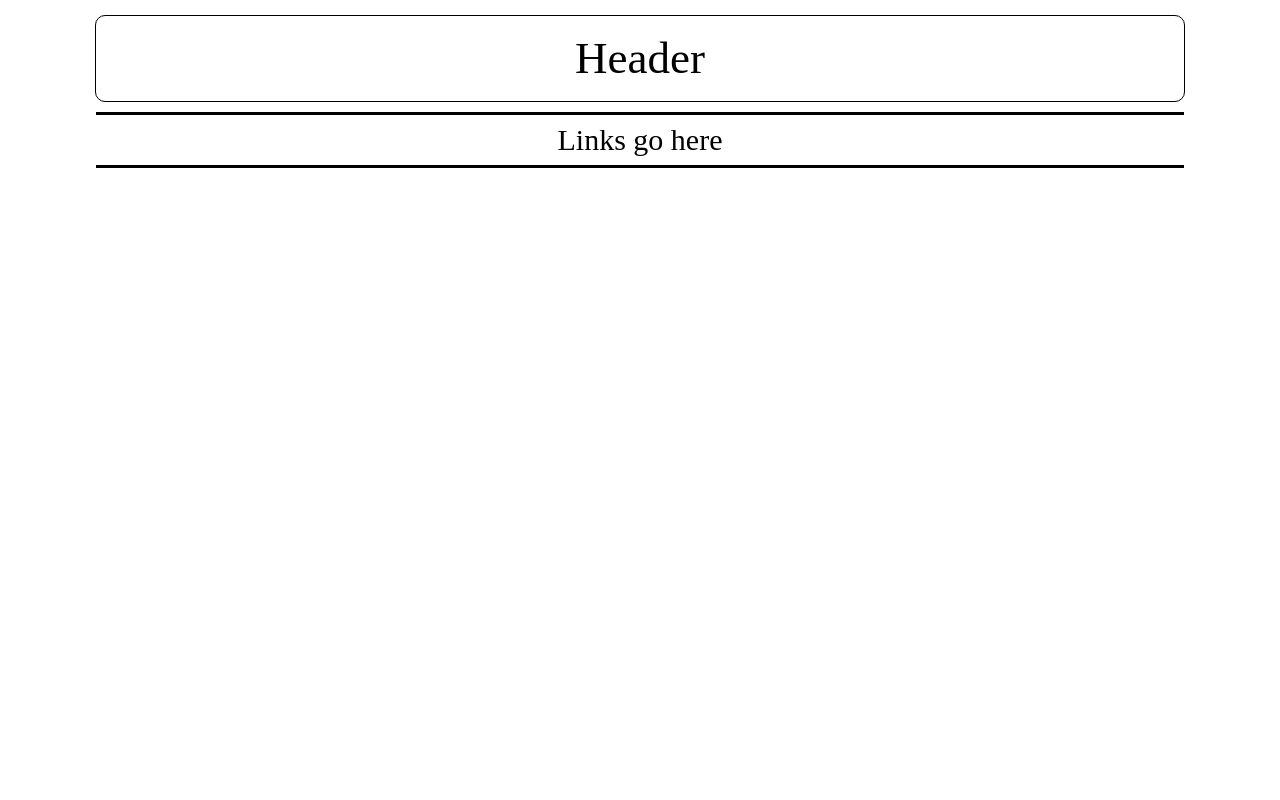
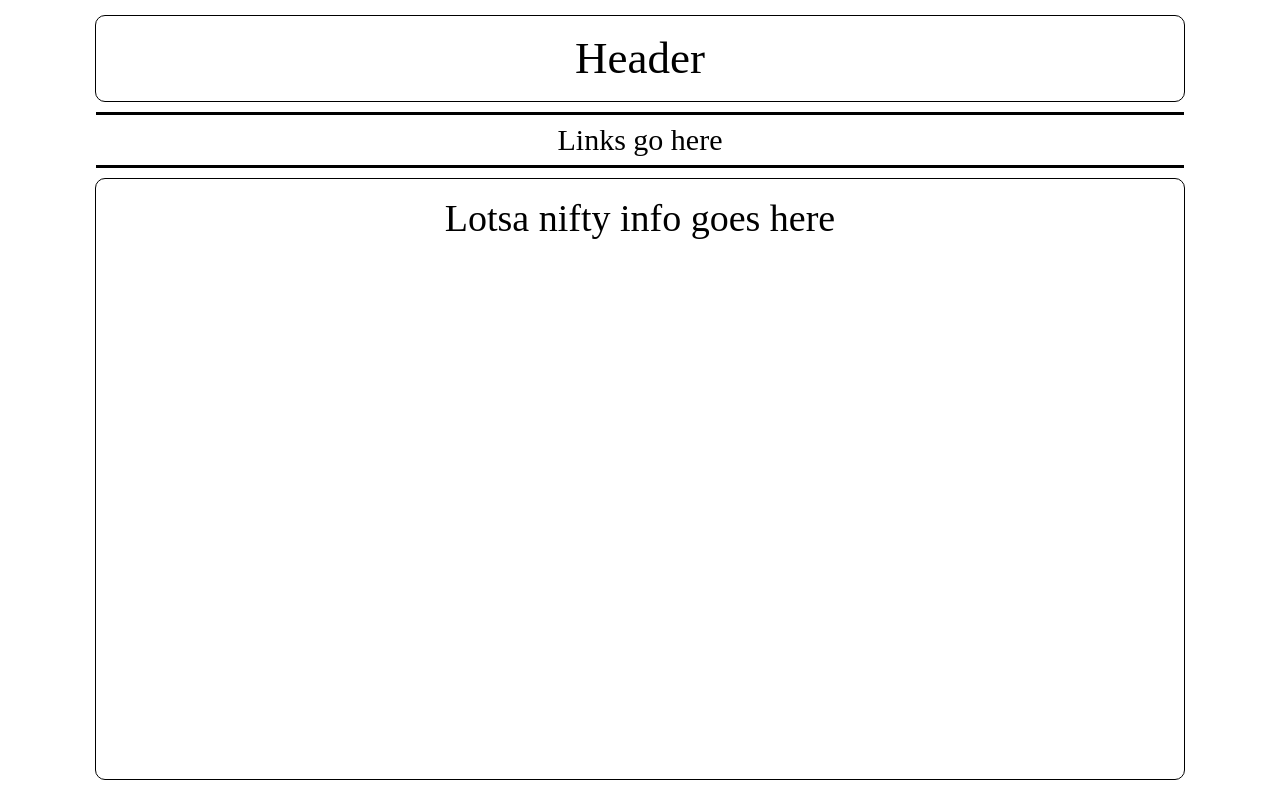
Before and after one commit to kenneth-brook/portfolio-2021, a React (Create React App) app: page / in a window 1280 px wide. Built offline with nearby package versions, Linux system fonts and the light colour scheme.

Commit message:
home page component started

```diff
--- a/src/App.js
+++ b/src/App.js
@@ -2,12 +2,14 @@ import "./sass/index.scss";
 
 import Header from "./components/Header";
 import Nav from "./components/Nav";
+import Home from "./components/Home";
 
 function App() {
 	return (
 		<div className='App'>
 			<Header />
 			<Nav />
+			<Home />
 		</div>
 	);
 }
--- /dev/null
+++ b/src/components/Home.js
@@ -0,0 +1,11 @@
+import React from "react";
+
+function Home() {
+	return (
+		<div className='homeWrap'>
+			<h1>Lotsa nifty info goes here</h1>
+		</div>
+	);
+}
+
+export default Home;
--- /dev/null
+++ b/src/sass/home.scss
@@ -0,0 +1,14 @@
+.homeWrap {
+	width: 85%;
+	margin: 0 auto;
+	margin-top: 10px;
+	min-height: 600px;
+	border: 1px solid black;
+	border-radius: 10px;
+
+	h1 {
+		font-size: 3.8rem;
+		margin-top: 20px;
+		text-align: center;
+	}
+}
--- a/src/sass/index.scss
+++ b/src/sass/index.scss
@@ -2,3 +2,4 @@
 @import "global.scss";
 @import "header.scss";
 @import "nav.scss";
+@import "home.scss";
```
Also changed, not shown: 1 other file (tests, documents, lock files or other folders).
